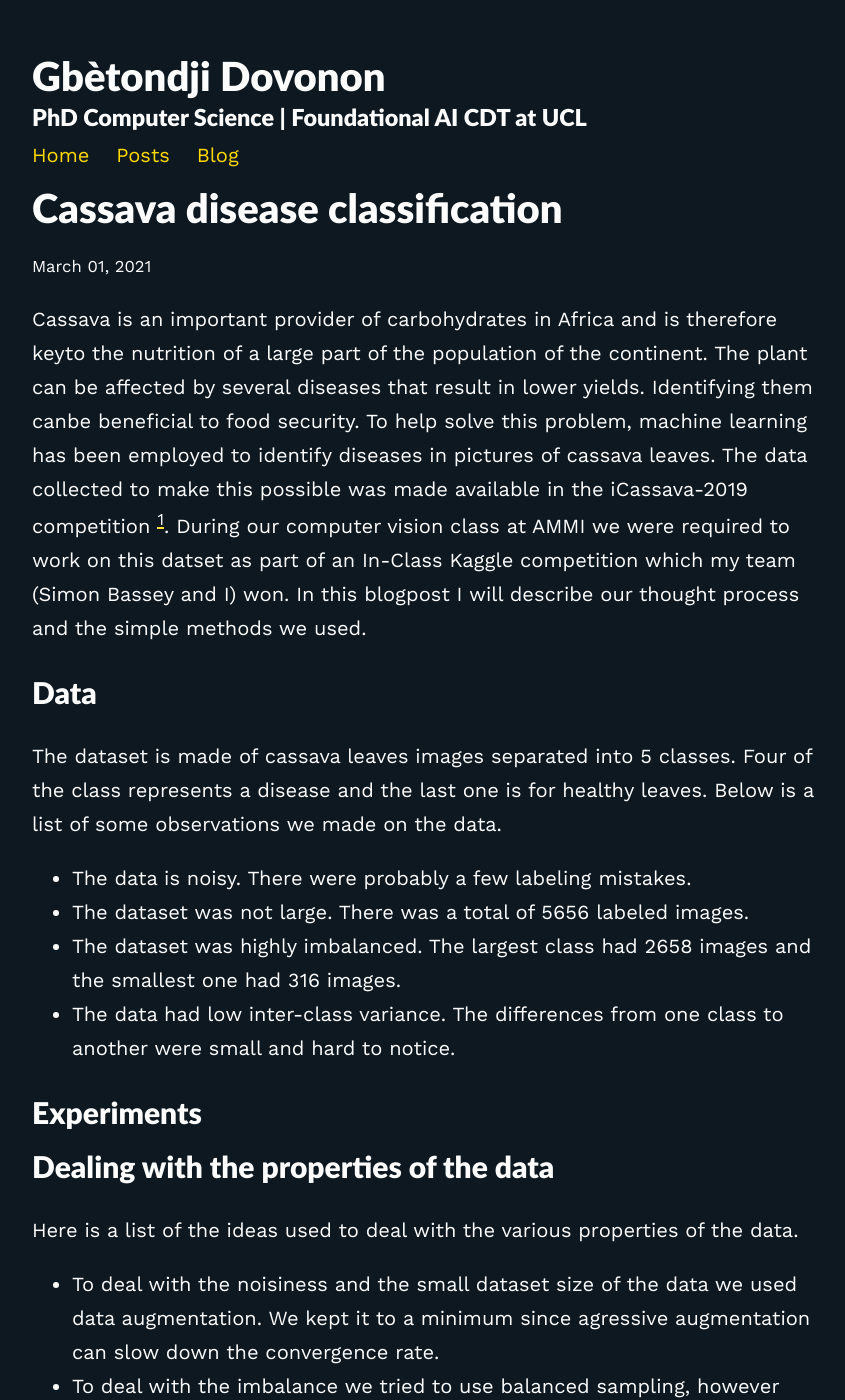
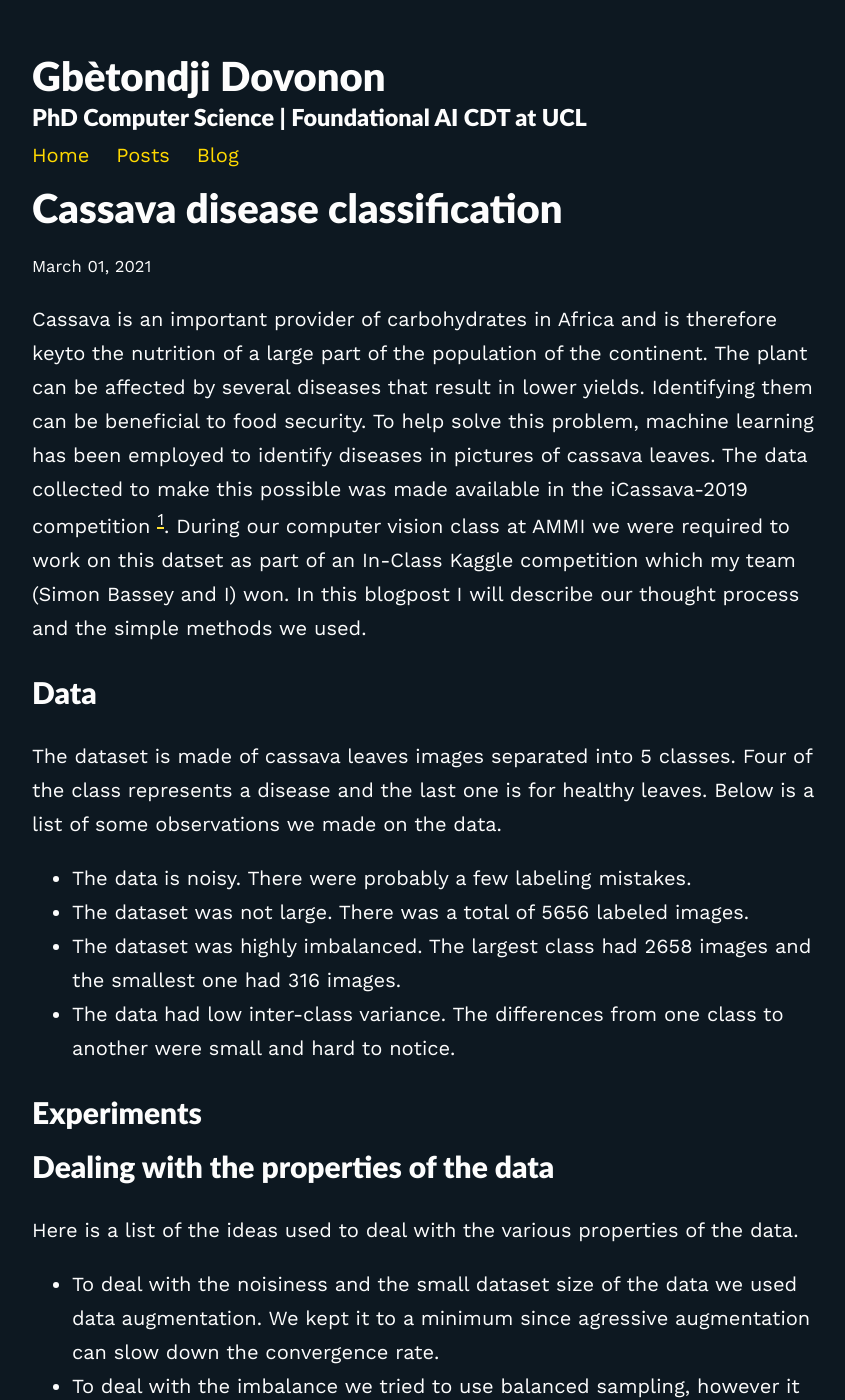
Before and after one commit to jean72human/jean72human.github.io, a Jekyll site: the page built from _posts/2021-03-01-cassava-disease-classification.md, in a window 1280 px wide and 1400 px high. Shown: the whole window, without its empty margins (208-1053 px from the left). Built offline with Jekyll 4.4.1, drawn with Linux system fonts in a browser that asks for light colours; nearby versions of some CDN libraries; some of the changed text lies outside the part shown.

Commit message:
Update 2021-03-01-cassava-disease-classification.md

```diff
--- a/_posts/2021-03-01-cassava-disease-classification.md
+++ b/_posts/2021-03-01-cassava-disease-classification.md
@@ -3,7 +3,7 @@ layout: post
 title: "Cassava disease classification"
 ---
 
-Cassava is an important provider of carbohydrates in Africa and is therefore keyto the nutrition of a large part of the population of the continent.  The plant can be affected by several diseases that result in lower yields.  Identifying them canbe beneficial to food security. To help solve this problem, machine learning has been employed to identify diseases in pictures of cassava leaves. The data collected to make this possible was made available in the iCassava-2019 competition [^1]. During our computer vision class at AMMI we were required to work on this datset as part of an In-Class Kaggle competition which my team (Simon Bassey and I) won. In this blogpost I will describe our thought process and the simple methods we used.
+Cassava is an important provider of carbohydrates in Africa and is therefore keyto the nutrition of a large part of the population of the continent. The plant can be affected by several diseases that result in lower yields.  Identifying them can be beneficial to food security. To help solve this problem, machine learning has been employed to identify diseases in pictures of cassava leaves. The data collected to make this possible was made available in the iCassava-2019 competition [^1]. During our computer vision class at AMMI we were required to work on this datset as part of an In-Class Kaggle competition which my team (Simon Bassey and I) won. In this blogpost I will describe our thought process and the simple methods we used.
 
 # Data
 
```
Also changed, not shown: other parts of _posts/2021-03-01-cassava-disease-classification.md (+1 -1 lines).
